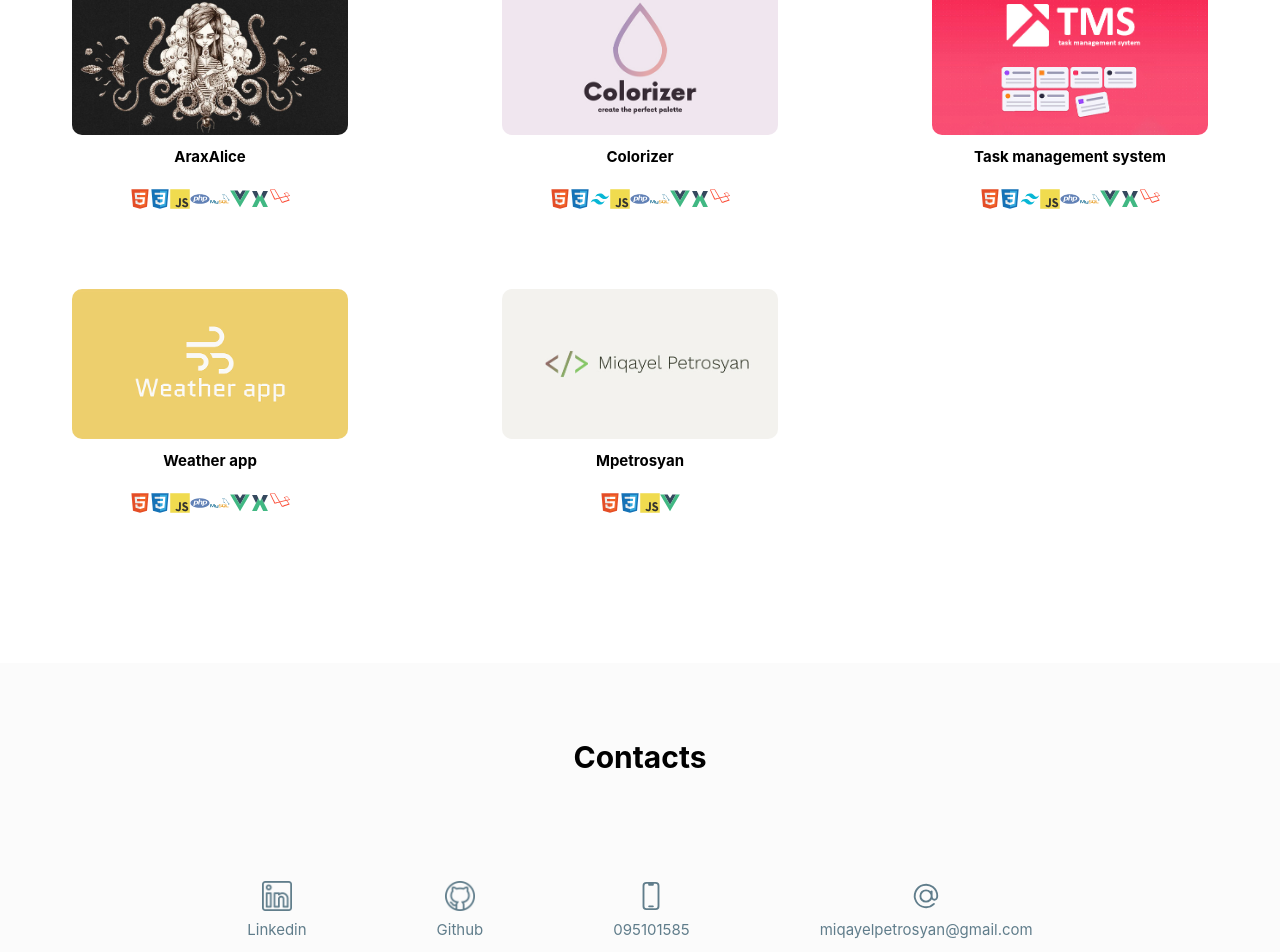
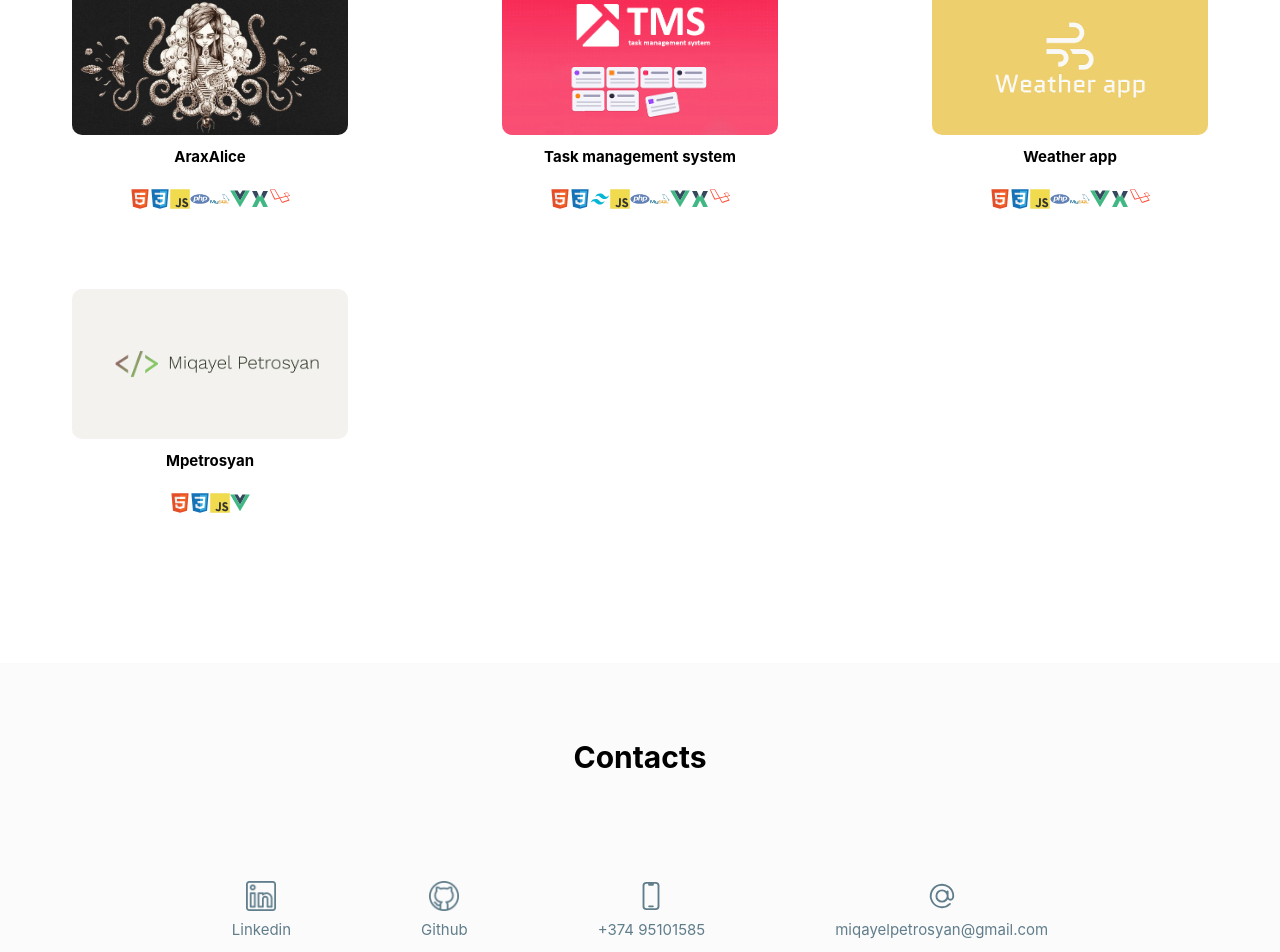
Before and after one commit to m-petrosyan/mpetrosyan, a Vue app: page / in a window 1280 px wide. Shown: the part 2041-2993 px from the top of the page. Built offline with nearby package versions, Linux system fonts and the light colour scheme.

Commit message:
update portfolio

```diff
--- a/src/components/ContactComponent.vue
+++ b/src/components/ContactComponent.vue
@@ -31,7 +31,7 @@
             </svg>
           </div>
           <div class="info">
-            095101585
+            +374 95101585
           </div>
         </a>
         <a href="mailto:miqayelpetrosyan@gmail.com" class="item">
--- a/src/components/PortfolioComponent.vue
+++ b/src/components/PortfolioComponent.vue
@@ -102,14 +102,14 @@ export default {
           github: 'https://github.com/m-petrosyan/arax',
           description: ''
         },
-        {
-          title: 'Colorizer',
-          technologies: ['HTML 5', 'CSS 3', 'Tailwind Css', 'JavaScript', 'PHP', 'SQL', 'Laravel', 'Vue.js', 'Vuex'],
-          img: colorizer,
-          url: 'https://colorizer.mpetrosyan.com',
-          github: 'https://github.com/m-petrosyan/colorizer',
-          description: ''
-        },
+        // {
+        //   title: 'Colorizer',
+        //   technologies: ['HTML 5', 'CSS 3', 'Tailwind Css', 'JavaScript', 'PHP', 'SQL', 'Laravel', 'Vue.js', 'Vuex'],
+        //   img: colorizer,
+        //   url: 'https://colorizer.mpetrosyan.com',
+        //   github: 'https://github.com/m-petrosyan/colorizer',
+        //   description: ''
+        // },
         {
           title: 'Task management system',
           technologies: ['HTML 5', 'CSS 3', 'Tailwind Css', 'JavaScript', 'PHP', 'SQL', 'Laravel', 'Vue.js', 'Vuex'],
```
Also changed, not shown: 1 other file (tests, documents, lock files or other folders).
